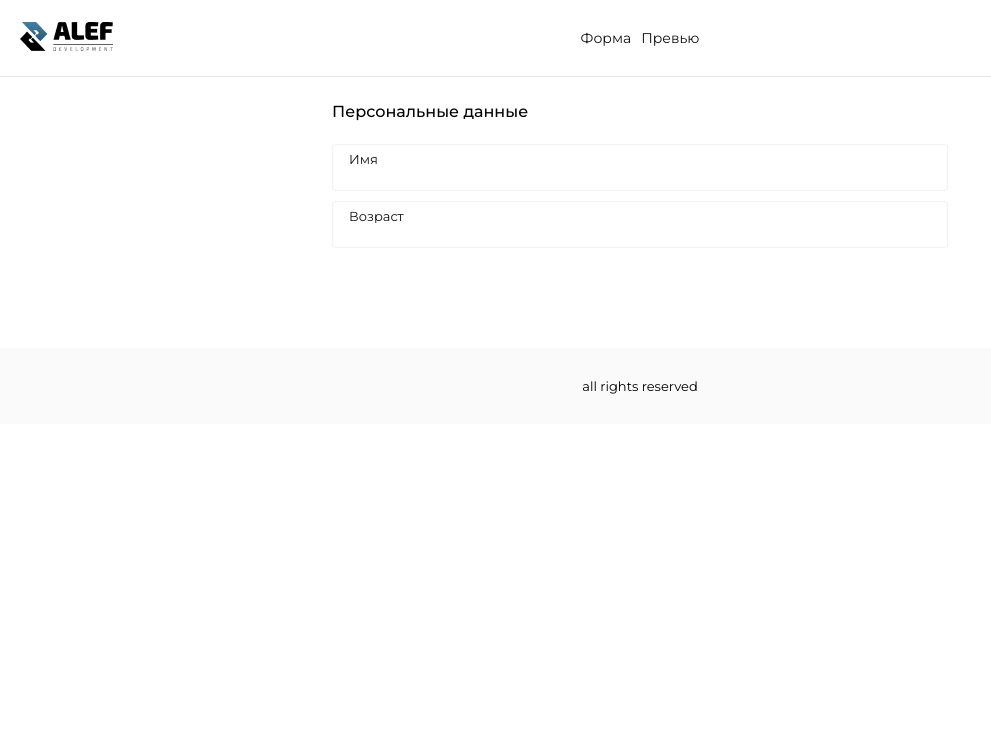
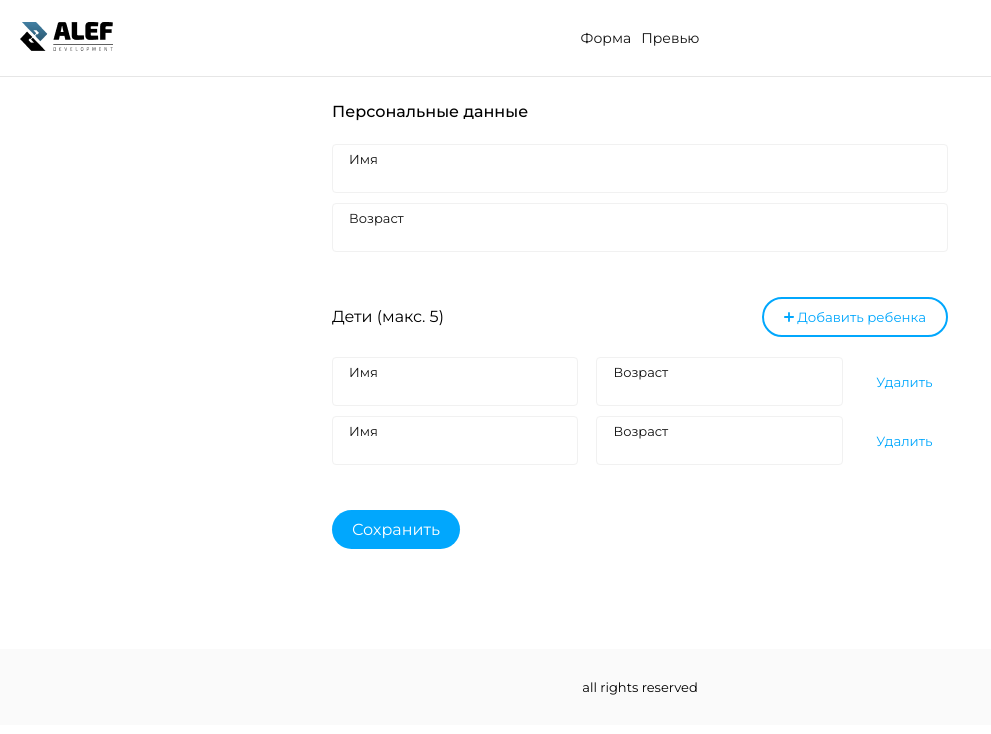
Before and after one commit to stasfr/alef-test, a Vue app: page / in a window 1280 px wide. Shown: the top 734 px of the page, without its empty margins (0-991 px from the left). Built offline with nearby package versions, Linux system fonts and the light colour scheme.

Commit message:
add types, done all styles and adaptive

```diff
--- a/src/components/Form/FormComponent.vue
+++ b/src/components/Form/FormComponent.vue
@@ -1,31 +1,67 @@
 <template>
   <form action="" class="form">
     <div class="form__personal personal">
-      <h2 class="form__title">Персональные данные</h2>
+      <h2 class="personal__title">Персональные данные</h2>
 
       <div class="personal__inputs">
         <div class="input__container">
-          <div for="name">Имя</div>
-          <input type="text" id="name" name="name" />
+          <div for="PersonName">Имя</div>
+          <input type="text" id="PersonName" name="PersonName" />
         </div>
 
         <div class="input__container">
-          <div for="age">Возраст</div>
-          <input type="text" id="age" name="age" />
+          <div for="PersonAge">Возраст</div>
+          <input type="text" id="PersonAge" name="PersonAge" />
         </div>
       </div>
     </div>
+
+    <div class="form__childs childs">
+      <div class="childs__header">
+        <h2 class="childs__title">Дети (макс. 5)</h2>
+        <button class="childs__btn">
+          <img src="/src/assets/icons/plus-svgrepo-com.svg" alt="" /> Добавить
+          ребенка
+        </button>
+      </div>
+
+      <div class="childs__body">
+        <div class="childs__item" v-for="(child, index) in childs">
+          <div class="input__container">
+            <div :for="child.name">Имя</div>
+            <input type="text" :id="child.name" :name="child.name" />
+          </div>
+
+          <div class="input__container">
+            <div :for="child.name">Возраст</div>
+            <input type="text" :id="child.name" :name="child.name" />
+          </div>
+
+          <button class="childs__item-btn">Удалить</button>
+        </div>
+      </div>
+    </div>
+    <button class="form__btn">Сохранить</button>
   </form>
 </template>
 
 <script lang="ts">
-import { defineComponent } from "vue";
+import { defineComponent, ref } from "vue";
+import Child from "@/types/child";
+import Person from "@/types/person";
+import PlusIcon from "@/assets/icons/plus-svgrepo-com.svg";
 
 export default defineComponent({
   name: "FormComponent",
-  components: {},
-  props: {},
-  setup(props) {},
+  setup() {
+    const childs = ref<Child[]>([
+      { name: "Ребенок 1", age: 5 },
+      { name: "Ребенок 2", age: 10 },
+    ]);
+    const person = ref<Person>();
+
+    return { childs };
+  },
 });
 </script>
 
@@ -33,11 +69,17 @@ export default defineComponent({
 .form {
   width: 100%;
   max-width: 616px;
+  display: flex;
+  flex-direction: column;
 }
+.form > *:not(:last-child) {
+  margin-bottom: 45px;
+}
+
 .personal > *:not(:last-child) {
   margin-bottom: 20px;
 }
-.form__title {
+.personal__title {
   font-size: 16px;
   line-height: calc(24 / 16 * 100%);
   font-weight: 500;
@@ -53,12 +95,71 @@ export default defineComponent({
 .input__container > div {
   font-size: 13px;
   color: #111111;
+  margin-bottom: 2px;
 }
 .input__container > input {
   color: #111111;
   line-height: calc(24 / 16 * 100%);
+  width: 100%;
 }
 .input__container > input:focus {
   outline: none;
 }
+
+.childs__header {
+  display: flex;
+  justify-content: space-between;
+  align-items: center;
+}
+.childs__btn {
+  color: #01a7fd;
+  border: 2px solid #01a7fd;
+  padding: 5px 10px;
+  border-radius: 100px;
+  background-color: #ffffff;
+}
+
+.childs > *:not(:last-child) {
+  margin-bottom: 20px;
+}
+.childs__item {
+  display: grid;
+  /* grid-template-columns: 40% 40% auto; */
+  grid-template-rows: repeat(3, 1fr);
+  gap: 5px;
+  align-items: center;
+}
+.childs__item:not(:last-child) {
+  margin-bottom: 20px;
+}
+.childs__item-btn {
+  background-color: #ffffff;
+  border-radius: 4px;
+  color: #01a7fd;
+}
+@media (min-width: 480px) {
+  .childs__item {
+    grid-template-columns: 40% 40% auto;
+    grid-template-rows: none;
+    gap: 18px;
+  }
+  .childs__item:not(:last-child) {
+    margin-bottom: 10px;
+  }
+  .childs__btn {
+    padding: 10px 20px;
+  }
+  .form {
+    display: block;
+  }
+}
+
+.form__btn {
+  padding: 10px 20px;
+  background-color: #01a7fd;
+  color: #ffffff;
+  font-size: 16px;
+  border-radius: 100px;
+  margin: 0 auto;
+}
 </style>
--- /dev/null
+++ b/src/types/child.ts
@@ -0,0 +1,4 @@
+export default interface Child {
+  name: string;
+  age: number;
+}
--- /dev/null
+++ b/src/types/person.ts
@@ -0,0 +1,4 @@
+export default interface Person {
+  name: string;
+  age: number;
+}
```
Also changed, not shown: src/assets/icons/plus-svgrepo-com.svg (added).
